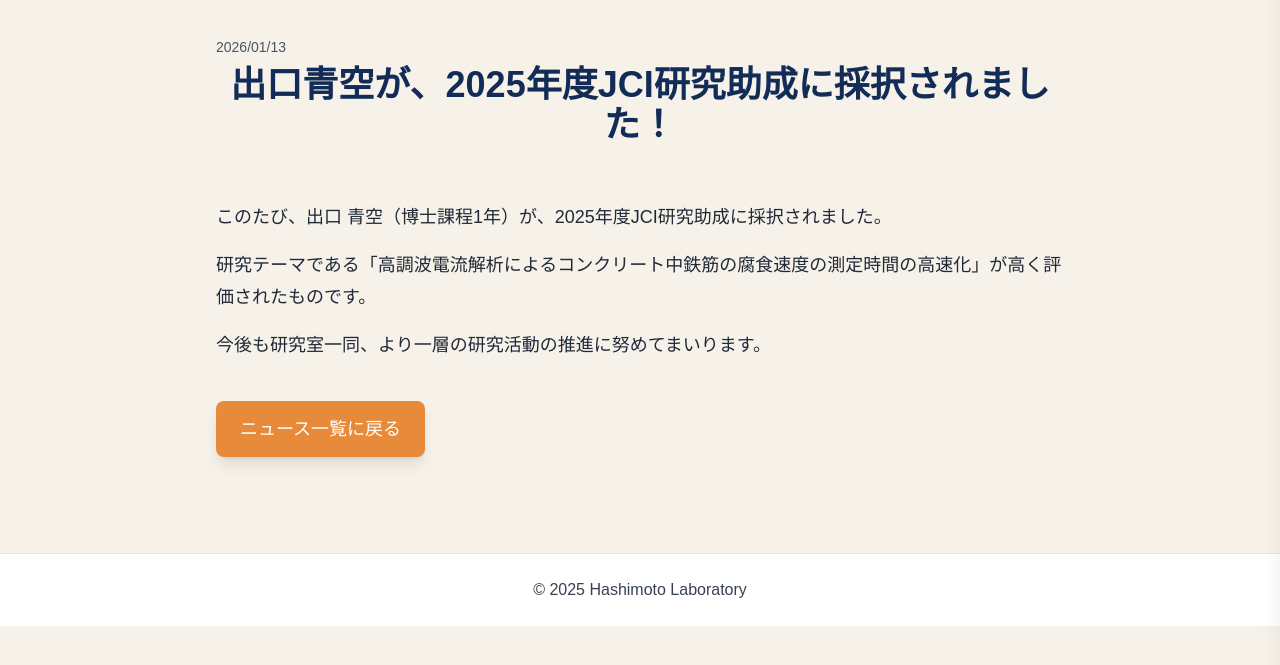
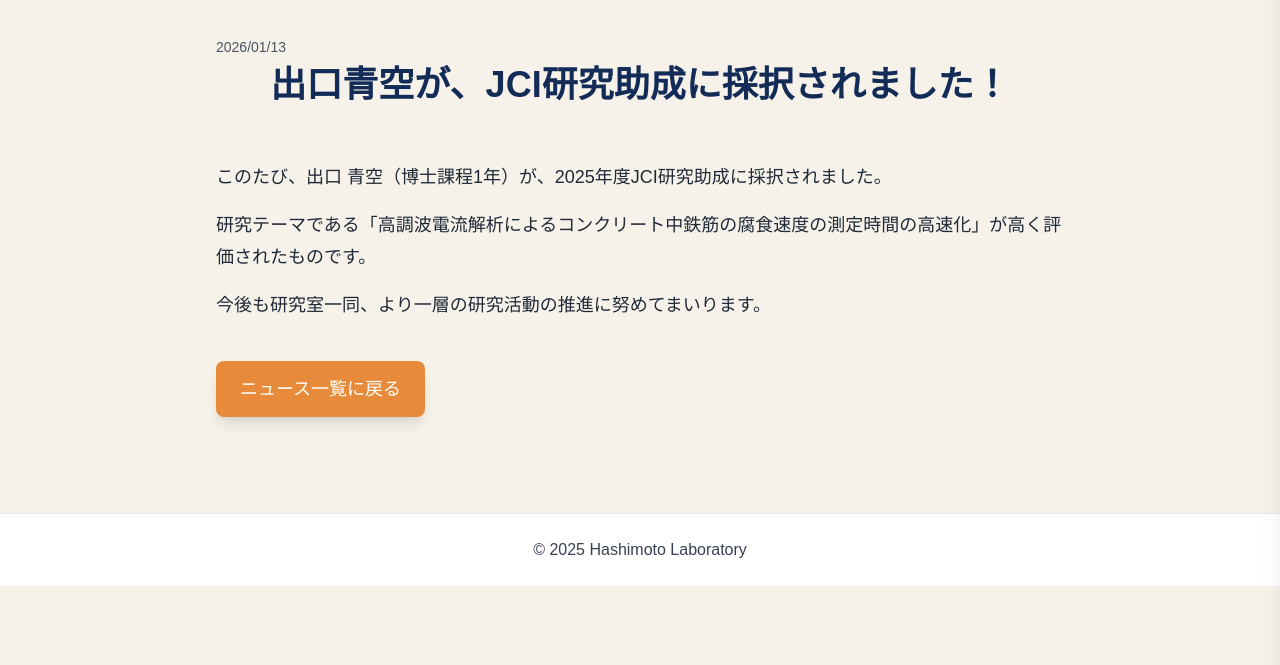
Before and after one commit to hashimotonlab/HP, a plain HTML site: page update/award/2026/jci-kenkyu-josei-2026-01-13-deguchi/index.html in a window 1280 px wide. Shown: the part 75-740 px from the top of the page. Drawn offline with nearby package versions, Linux system fonts and the light colour scheme.

Commit message:
修正を反映

```diff
--- a/update/award/2026/jci-kenkyu-josei-2026-01-13-deguchi/index.html
+++ b/update/award/2026/jci-kenkyu-josei-2026-01-13-deguchi/index.html
@@ -90,7 +90,7 @@
         <p class="text-sm text-gray-600">2026/01/13</p>
 
         <h1 class="text-3xl md:text-4xl font-bold text-[var(--navy)] leading-relaxed mt-2 mb-2 text-center">
-            出口青空が、2025年度JCI研究助成に採択されました！
+            出口青空が、JCI研究助成に採択されました！
         </h1>
 
         <!-- 写真 -->
```
